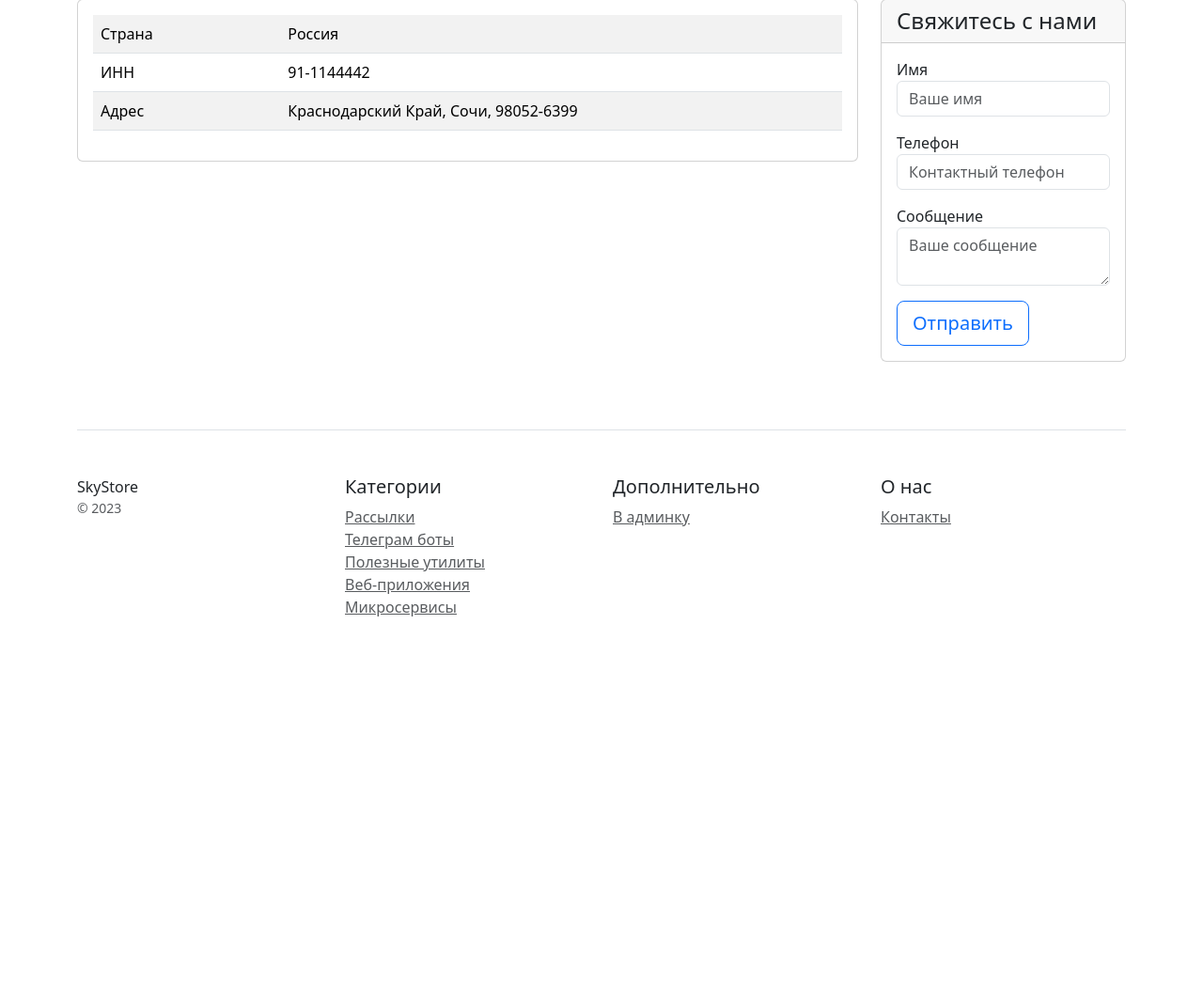
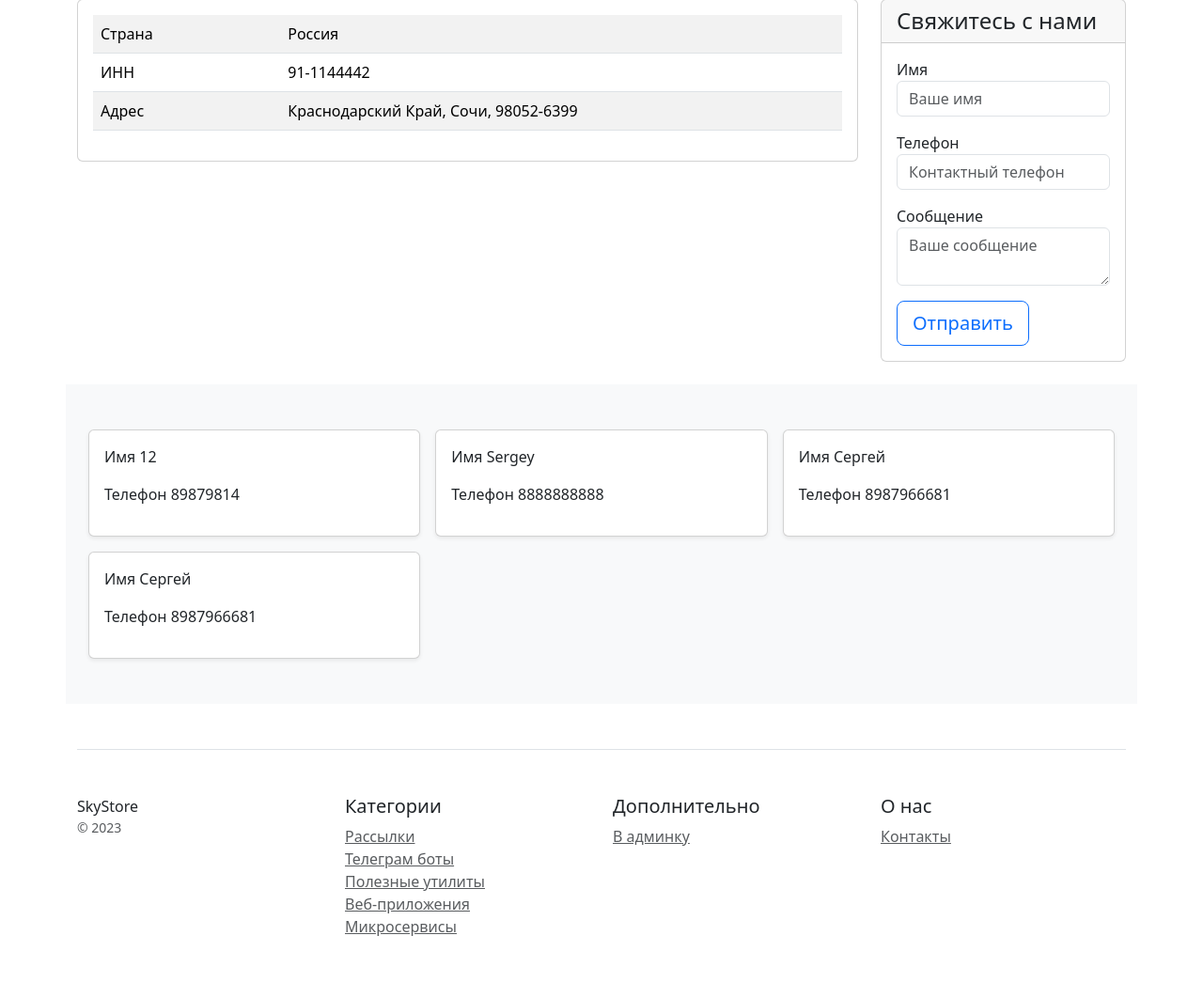
Before and after one commit to sergeyvakhrin/dz_19.2, a Django app: page /contacts/ in a window 1280 px wide. Shown: the part 341-1403 px from the top of the page at 94% size. Before the commit the page ends 997 px from the top, so only its background shows below. Run offline with Django 5.2, Linux system fonts and the light colour scheme; data comes from the database, SQL or seed files in the repository.

Commit message:
add contact list on templates

```diff
--- a/catalog/templates/contact_list.html
+++ b/catalog/templates/contact_list.html
@@ -53,6 +53,28 @@
             </div>
         </div>
 
+<div class="album py-5 bg-body-tertiary">
+    <div class="container">
+
+        <div class="row row-cols-1 row-cols-sm-2 row-cols-md-3 g-3">
+            {% for contact in contacts %}
+            <div class="col">
+                <div class="card shadow-sm">
+
+                    <div class="card-body">
+                        <p class="card-text">Имя {{ contact.name }}</p>
+                        <p class="card-text">Телефон {{ contact.phone }}</p>
+                        <div class="d-flex justify-content-between align-items-center">
+
+
+                        </div>
+                    </div>
+                </div>
+            </div>
+            {% endfor %}
+        </div>
+    </div>
+</div>
 
     </div>
     {% endblock %}
--- a/catalog/views.py
+++ b/catalog/views.py
@@ -10,13 +10,15 @@ def product_list(request):
 
 
 def contact_list(request):
+    contacts = Contact.objects.all()
+    context = {'contacts': contacts}
     if request.method == "POST":
         name = request.POST.get('name')
         contact = request.POST.get('phone')
         message = request.POST.get('message')
         print(f'Имя: {name}\nТелефон: {contact}\nСообщение: {message}\n')
         Contact.objects.create(name=name, phone=contact, message=message)
-    return render(request, 'contact_list.html')
+    return render(request, 'contact_list.html', context)
 
 
 def product_detail(request, pk):
```
